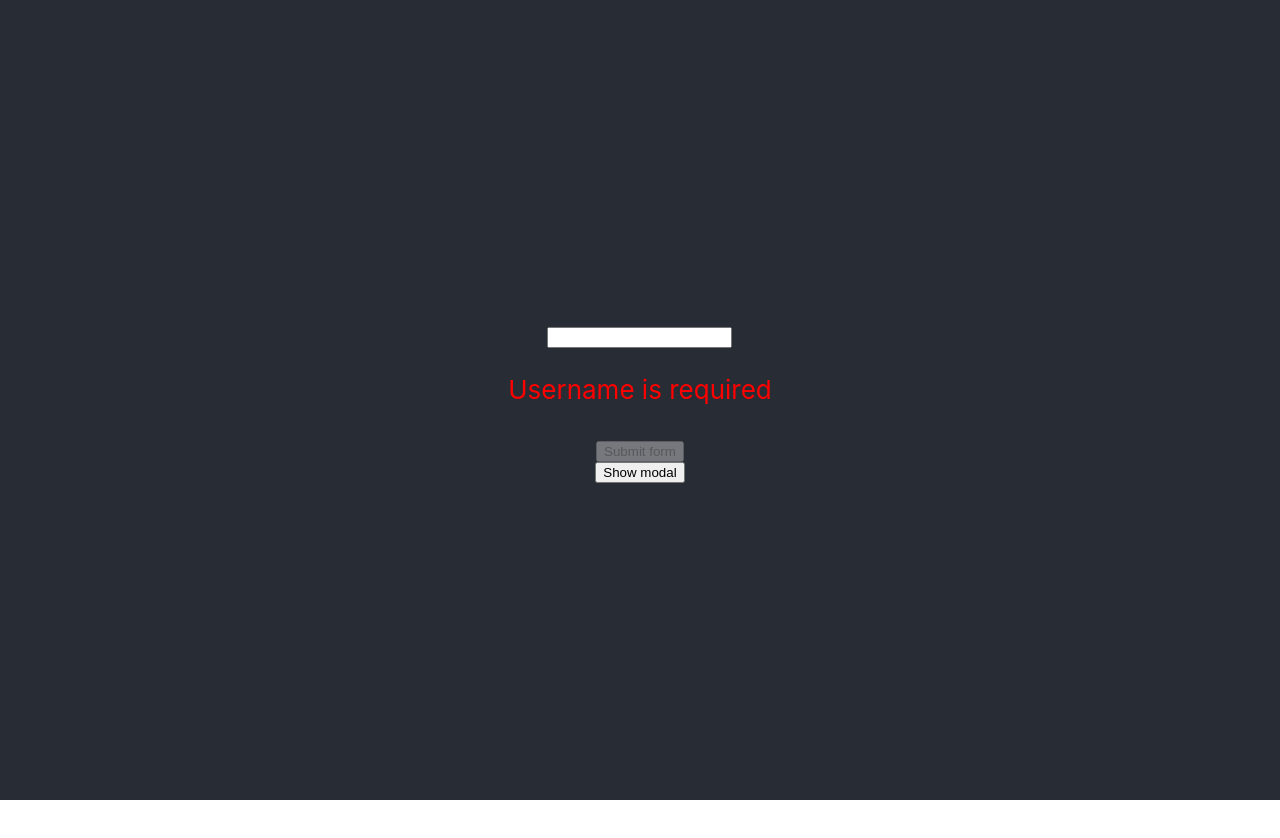
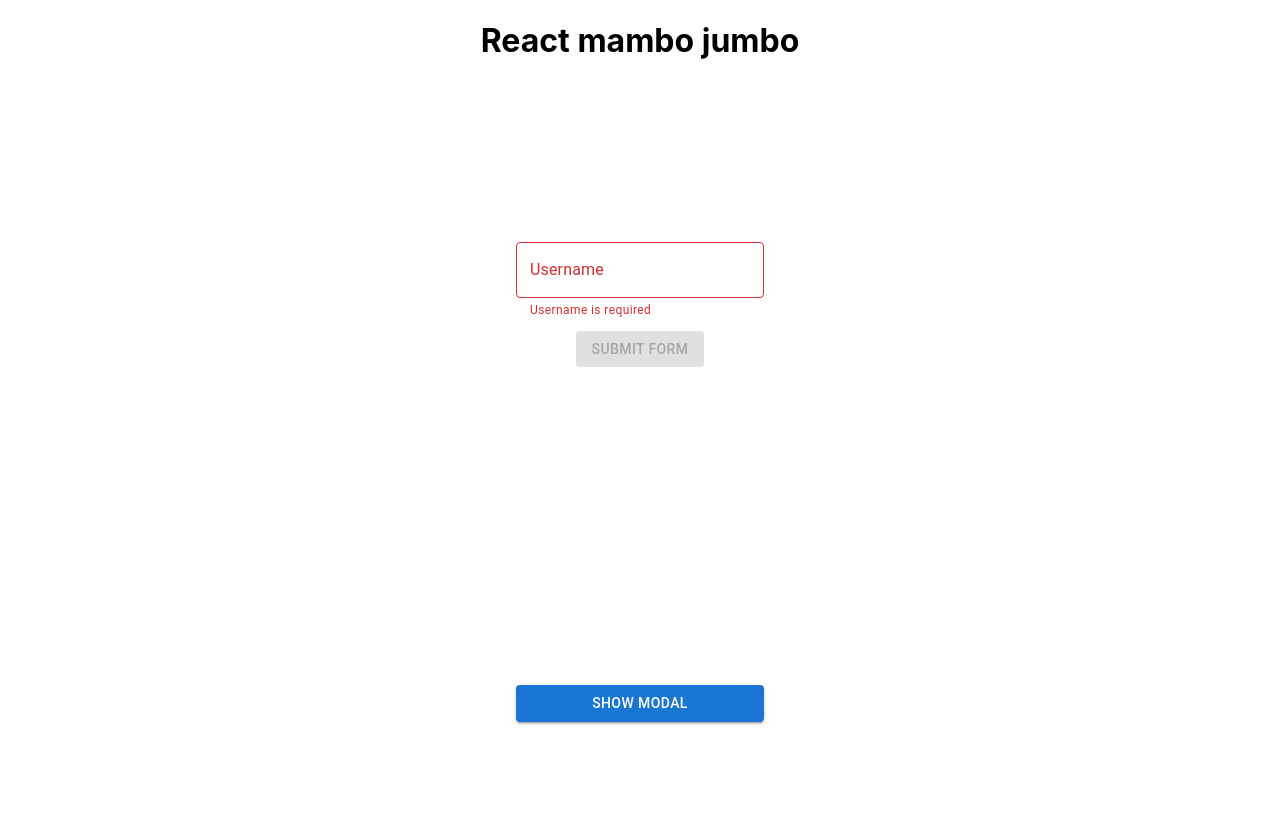
Before and after one commit to tomaszhofman/mambo-jambo, a React (Create React App) app: page / in a window 1280 px wide. Shown: the top 838 px of the page. Before the commit the page ends 800 px from the top, so only its background shows below. Built offline with nearby package versions, Linux system fonts and the light colour scheme.

Commit message:
feat(app): adjust styles

```diff
--- a/src/App.css
+++ b/src/App.css
@@ -14,7 +14,7 @@
 }
 
 .App-header {
-  background-color: #282c34;
+
   min-height: 100vh;
   display: flex;
   flex-direction: column;
--- a/src/App.tsx
+++ b/src/App.tsx
@@ -2,6 +2,7 @@ import React from "react";
 import logo from "./logo.svg";
 import "./App.css";
 import { InputForm } from "./components/InputForm";
+import { Box, Button } from "@mui/material";
 
 function App() {
   const handleShowModal = (message: string) => () => {
@@ -9,10 +10,22 @@ function App() {
   };
   return (
     <div className="App">
-      <header className="App-header">
-        <InputForm />
-        <button onClick={handleShowModal("modal opened")}>Show modal</button>
-      </header>
+      <h1>React mambo jumbo</h1>
+      <main className="App-header">
+        <Box
+          sx={{
+            flexDirection: "column",
+            justifyContent: "space-between",
+            display: "flex",
+            height: "60vh",
+          }}
+        >
+          <InputForm />
+          <Button variant="contained" onClick={handleShowModal("modal opened")}>
+            Show modal
+          </Button>
+        </Box>
+      </main>
     </div>
   );
 }
--- a/src/components/InputForm/InputForm.tsx
+++ b/src/components/InputForm/InputForm.tsx
@@ -1,32 +1,47 @@
 import React from "react";
 import { FormValueState, useForm } from "../../hooks/useForm";
+import { Box, Button, TextField } from "@mui/material";
 
 const InputForm = () => {
-  const [formValue, handleInputChange, handleSubmit, errors] = useForm();
-
-  const isFormReadyToSubmit = Object.values(errors).some((el) => el.length > 0);
+  const [
+    formValue,
+    handleInputChange,
+    handleSubmit,
+    errors,
+    isFormReadyToSubmit,
+  ] = useForm();
 
   const onFormSubmit = (data: FormValueState) => {
-    console.log(data);
+    // window.localStorage.setItem("username", JSON.stringify(data));
   };
 
   return (
-    <div>
-      <form onSubmit={handleSubmit(onFormSubmit)}>
-        <input
-          type="text"
+    <form onSubmit={handleSubmit(onFormSubmit)}>
+      <Box
+        sx={{
+          alignItems: "center",
+          flexDirection: "column",
+          display: "flex",
+          gap: "10px",
+        }}
+      >
+        <TextField
+          error={isFormReadyToSubmit}
+          label="Username"
           name={"username"}
+          helperText={errors.username}
           value={formValue.username}
           onChange={handleInputChange}
         />
-        {isFormReadyToSubmit && (
-          <p style={{ color: "red" }}>{errors.username}</p>
-        )}
-        <button disabled={isFormReadyToSubmit} type="submit">
+        <Button
+          variant="contained"
+          disabled={isFormReadyToSubmit}
+          type="submit"
+        >
           Submit form
-        </button>
-      </form>
-    </div>
+        </Button>
+      </Box>
+    </form>
   );
 };
 
--- a/src/hooks/useForm.ts
+++ b/src/hooks/useForm.ts
@@ -19,8 +19,7 @@ export const useForm = () => {
     username: "",
   });
 
-  const noErrors = !Object.values(errors).some(Boolean);
-  console.log(noErrors);
+  const isFormReadyToSubmit = Object.values(errors).some((el) => el.length > 0);
 
   useEffect(() => {
     setErrors(validate(formValue));
@@ -31,9 +30,7 @@ export const useForm = () => {
       if (event && typeof event.preventDefault() === "function") {
         event.preventDefault();
       }
-      if (noErrors) {
-        onSubmit(formValue);
-      }
+      onSubmit(formValue);
     };
   };
 
@@ -48,5 +45,11 @@ export const useForm = () => {
     []
   );
 
-  return [formValue, handleInputChange, handleSubmit, errors] as const;
+  return [
+    formValue,
+    handleInputChange,
+    handleSubmit,
+    errors,
+    isFormReadyToSubmit,
+  ] as const;
 };
```
